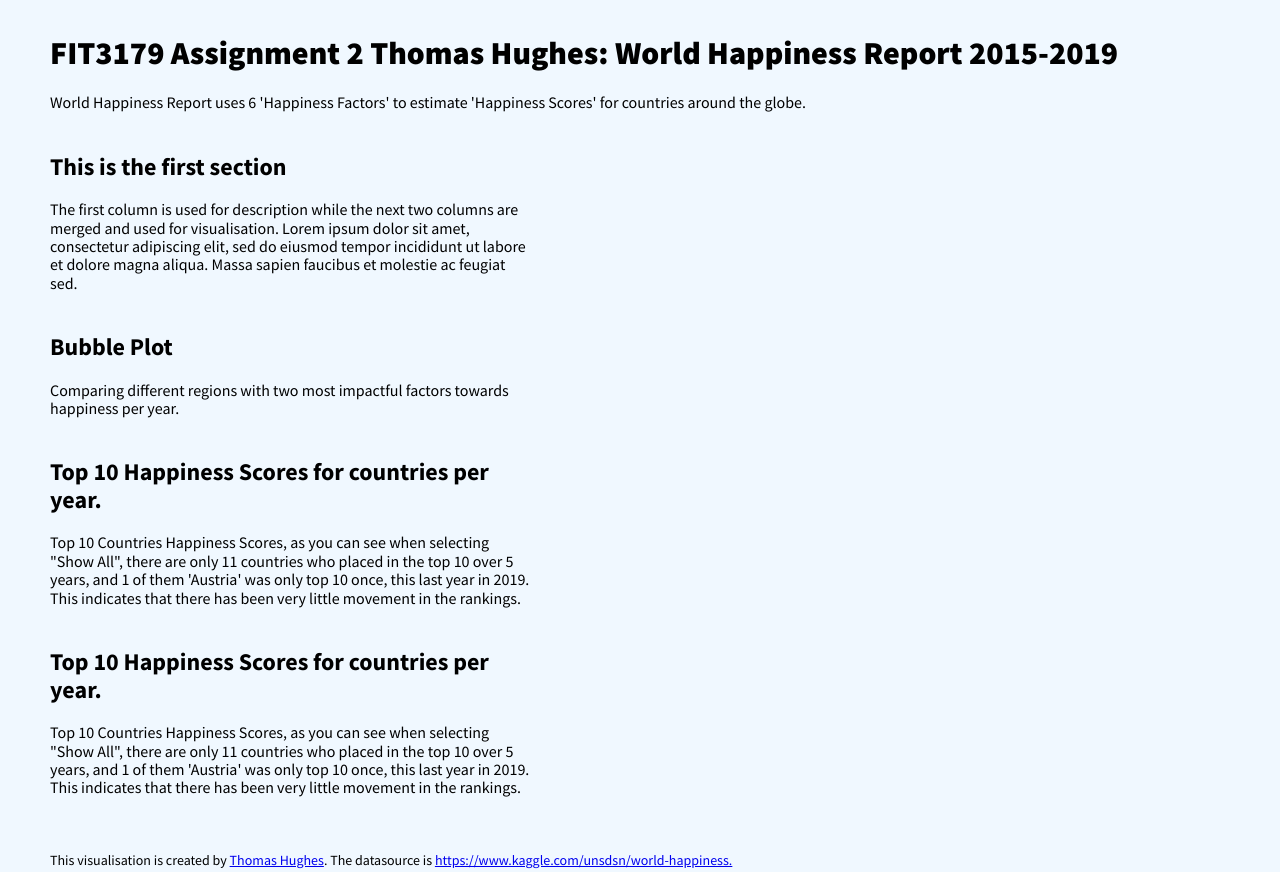
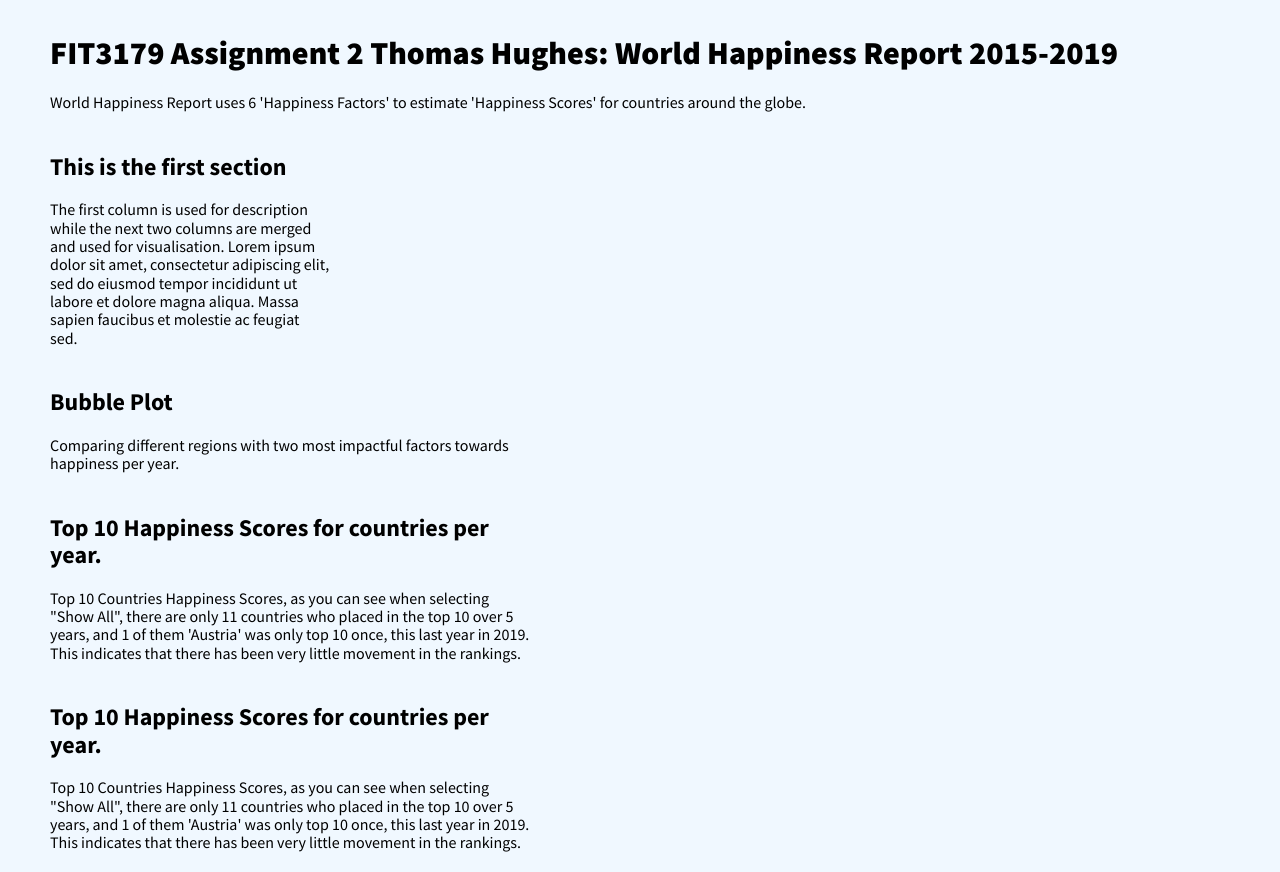
Before and after one commit to ThomasHughes27/FIT3179, a plain HTML site: page index.html in a window 1280 px wide. Shown: the top 872 px of the page. Drawn offline with nearby package versions, Linux system fonts and the light colour scheme; a script that the page names is missing.

Commit message:
Update index.html

```diff
--- a/index.html
+++ b/index.html
@@ -70,13 +70,13 @@
 
     <!-- START grid group -->
     <div class="pure-g">
-        <div class="pure-u-1-3">
+        <div class="pure-u-1-5">
           <div class="description description-left">
             <h2>This is the first section</h2>
             <p>The first column is used for description while the next two columns are merged and used for visualisation. Lorem ipsum dolor sit amet, consectetur adipiscing elit, sed do eiusmod tempor incididunt ut labore et dolore magna aliqua. Massa sapien faucibus et molestie ac feugiat sed. </p>
           </div>
         </div>
-        <div class="pure-u-2-3">
+        <div class="pure-u-4-5">
           <div id="vis1" class="vis-container"></div>
         </div>
     </div>
```
